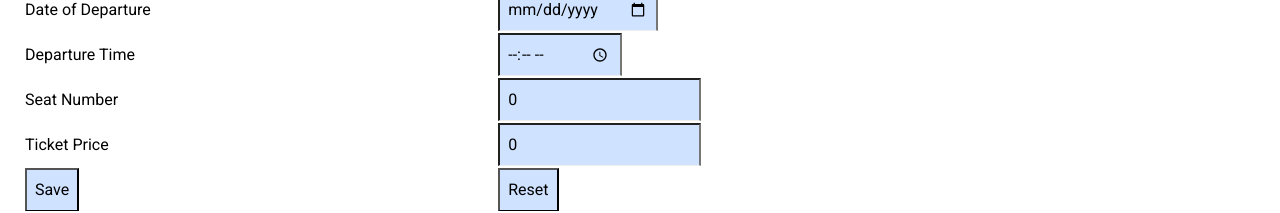
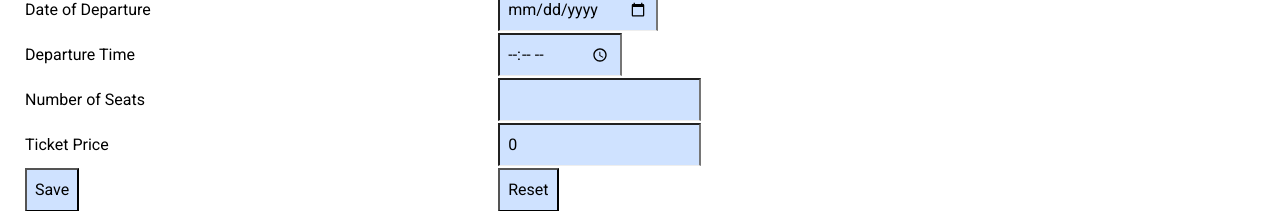
Before and after one commit to BusBookingApp123/fabRoadies-frontend, an Angular app in the folder FabRoadies/: page /add-bus in a window 1280 px wide. Shown: the part 323-536 px from the top of the page. Built offline with nearby package versions, Linux system fonts and the light colour scheme; a web font is replaced by a local one.

Commit message:
Update add-bus.component.html

```diff
--- a/FabRoadies/src/app/add-bus/add-bus.component.html
+++ b/FabRoadies/src/app/add-bus/add-bus.component.html
@@ -81,9 +81,9 @@
                 </td>
             </tr>
             <tr>
-                <td>Seat Number</td>
-                <td><input name="seatno" [(ngModel)]="addBus.seatNo" #sno=ngModel required>
-                    <div *ngIf="sno.invalid && sno.dirty">Invalid</div>
+                <td>Number of Seats</td>
+                <td><input name="noOfseats" [(ngModel)]="addBus.noOfseats" #seatsNo=ngModel required>
+                    <div *ngIf="seatsNo.invalid && seatsNo.dirty">Invalid</div>
                 </td>
             </tr>
             <tr>
```
